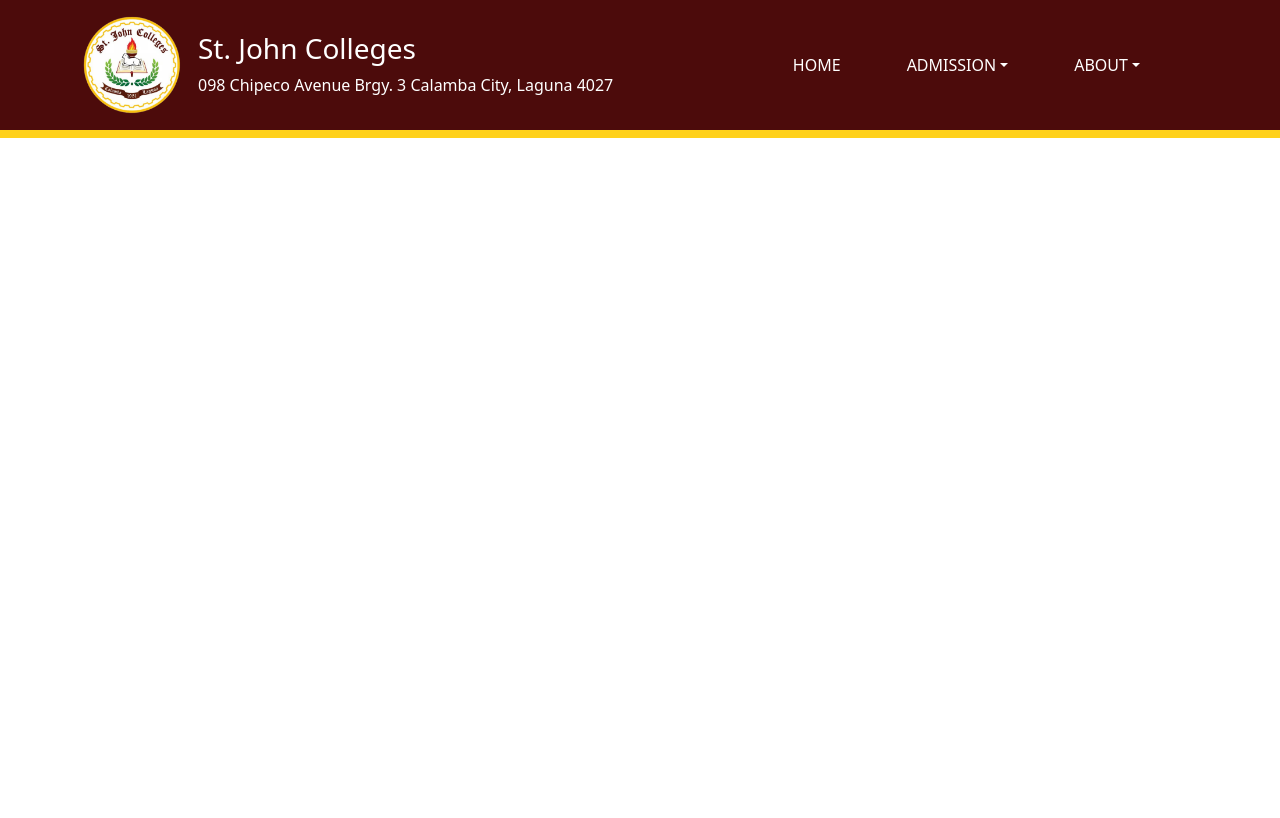
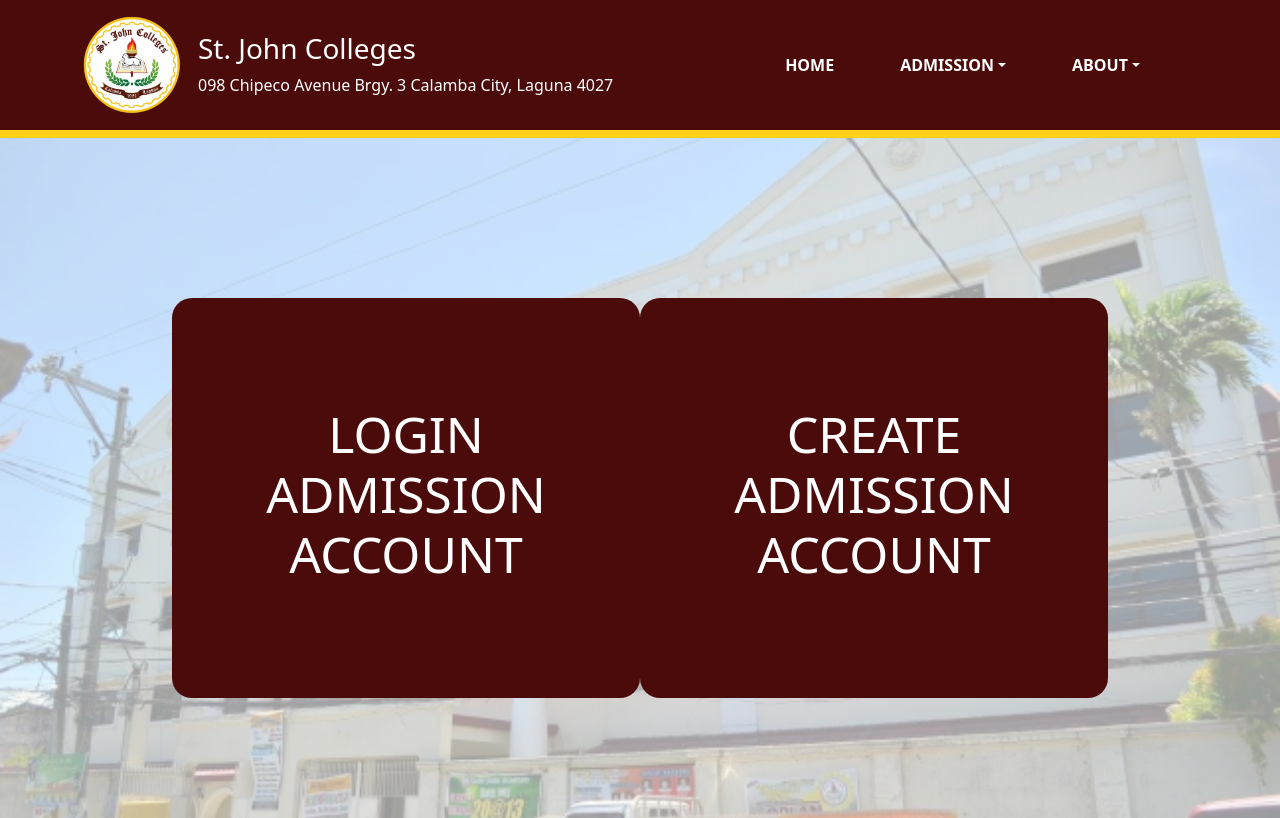
Before and after one commit to Jin-Kaizuki14/SJC-Admission-SIMS, a plain HTML site: page landing.html in a window 1280 px wide. Drawn offline with nearby package versions, Linux system fonts and the light colour scheme.

Commit message:
admission page

```diff
--- a/landing.css
+++ b/landing.css
@@ -1,27 +1,44 @@
-
-
 .navbar {
     background-color: #4c0b0b;
     padding: 10px 0;
     border-bottom: 8px solid #ffd11b;
 }
+
 .navbar-brand {
     font-weight: bold;
     color: #fff;
     font-family: 'Arial', serif;
 }
+
 .navbar-brand img {
     width: 100px;
 }
+
 .navbar-nav .nav-link {
     color: #fff;
 }
+
 .navbar-nav .nav-link:hover {
     color: #ffd700;
 }
 
+.dropdown-menu {
+    background-color: #4c0b0b;
+}
+
+.dropdown-menu .dropdown-item {
+    color: white;
+    font-weight: bold;
+}
+
+.dropdown-item:hover {
+    background-color: #ffd11b;
+}
+
 .navbar-nav .nav-item {
     margin-right: 50px;
+    color: white;
+    font-weight: bold;
 }
 
 .logo-name {
@@ -39,3 +56,56 @@
 .logo-name p, h3 {
     color: white;
 }
+
+
+/* bg image */
+#image {
+    width: 100%;
+    height: 85vh;
+    background-size: cover;
+    background-repeat: no-repeat;
+    background-position: center;
+    background-image: url(/src/images/sjc-bg.webp);
+  }
+
+  .image-overlay {
+    padding: 10rem;
+    width: 100%;
+    height: 85vh;
+    background-color: rgba(255, 255, 255, 0.6);
+  }
+
+  .options-container {
+    height: 50vh;
+    display: flex;
+    justify-content: space-around;
+    align-items: center;
+  }
+
+  .options-container a{
+    text-decoration: none
+  }
+
+  .options-container h1 {
+    text-align: center;
+    color: white;
+    font-size: 50px
+  }
+
+  .login, .register {
+    background-color: #4c0b0b;
+    border-radius: 20px;
+    height: 50vh;
+    width: 30rem;
+    padding: 30px;
+
+    display: flex;
+    justify-content: center;
+    align-items: center;
+    transition: 0.3s ease-in-out;
+    cursor: pointer;
+  }
+
+  .login:hover, .register:hover {
+    transform: scale(1.05);
+  }
--- a/landing.html
+++ b/landing.html
@@ -6,6 +6,9 @@
 
     <!-- BOOTSTRAP CSS -->
     <link href="https://cdn.jsdelivr.net/npm/bootstrap@5.3.3/dist/css/bootstrap.min.css" rel="stylesheet" integrity="sha384-QWTKZyjpPEjISv5WaRU9OFeRpok6YctnYmDr5pNlyT2bRjXh0JMhjY6hW+ALEwIH" crossorigin="anonymous">
+
+    <!-- ICONS -->
+    <link rel="stylesheet" href="https://cdn.jsdelivr.net/npm/bootstrap-icons@1.11.3/font/bootstrap-icons.min.css" />
 
     <link rel="stylesheet" href="landing.css">
     <title>St. John Colleges</title>
@@ -52,6 +55,29 @@
         </div>
     </nav>
 
+    <!-- BG IMAGE -->
+    <section id="image" class="position-relative">
+        <div class="image-overlay">
+            <div class="container options-container">
+
+                <div class="login">
+                    <a href="">
+                        <h1>LOGIN ADMISSION ACCOUNT</h1>
+                    </a>
+                </div>
+
+                <div class="register">
+                    <a href="">
+                        <h1>CREATE ADMISSION ACCOUNT</h1>
+                    </a>
+                </div>
+
+            </div>
+        </div>
+
+
+    </section>
+
     <!-- BOOTSTRAP JS -->
     <script src="https://cdn.jsdelivr.net/npm/bootstrap@5.3.3/dist/js/bootstrap.bundle.min.js" integrity="sha384-YvpcrYf0tY3lHB60NNkmXc5s9fDVZLESaAA55NDzOxhy9GkcIdslK1eN7N6jIeHz" crossorigin="anonymous"></script>
 </body>
```
